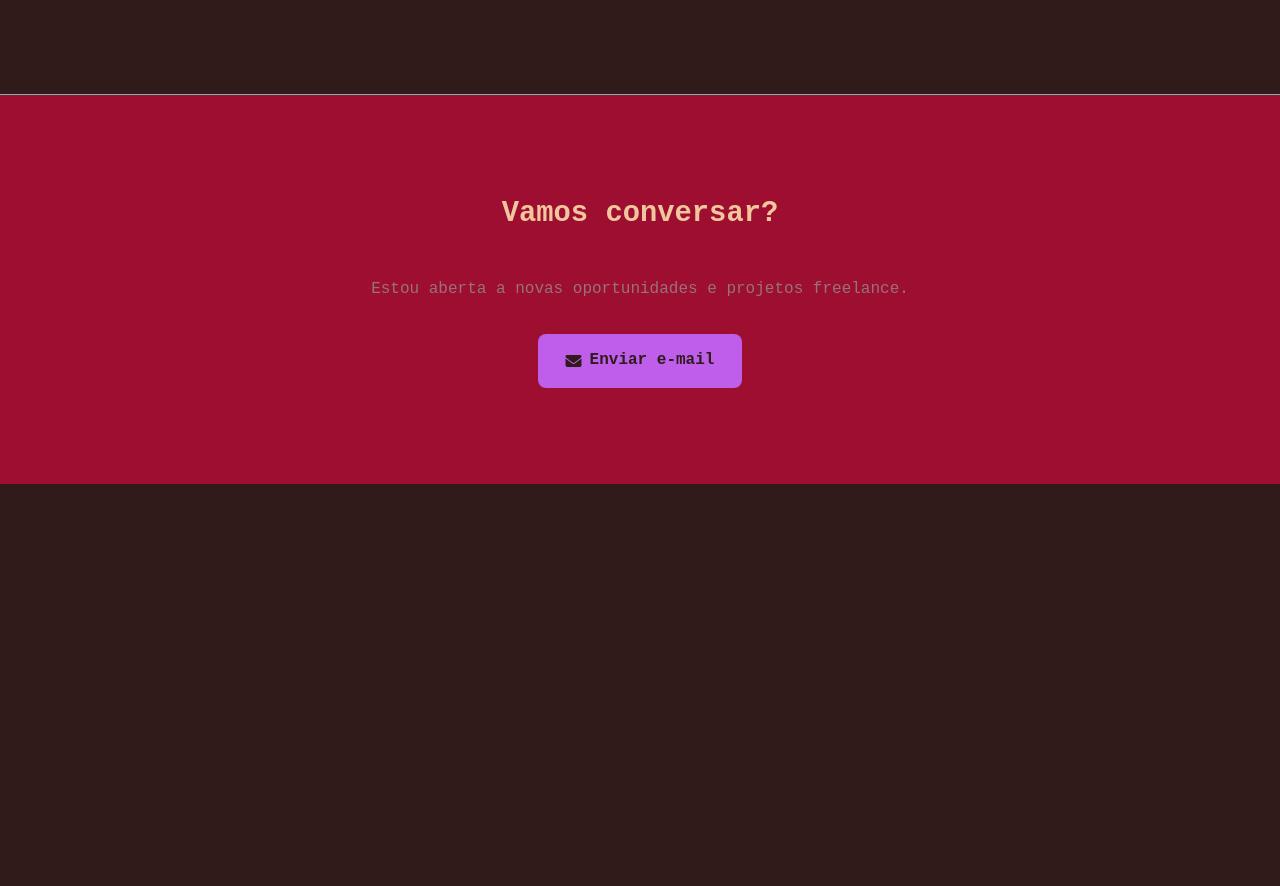
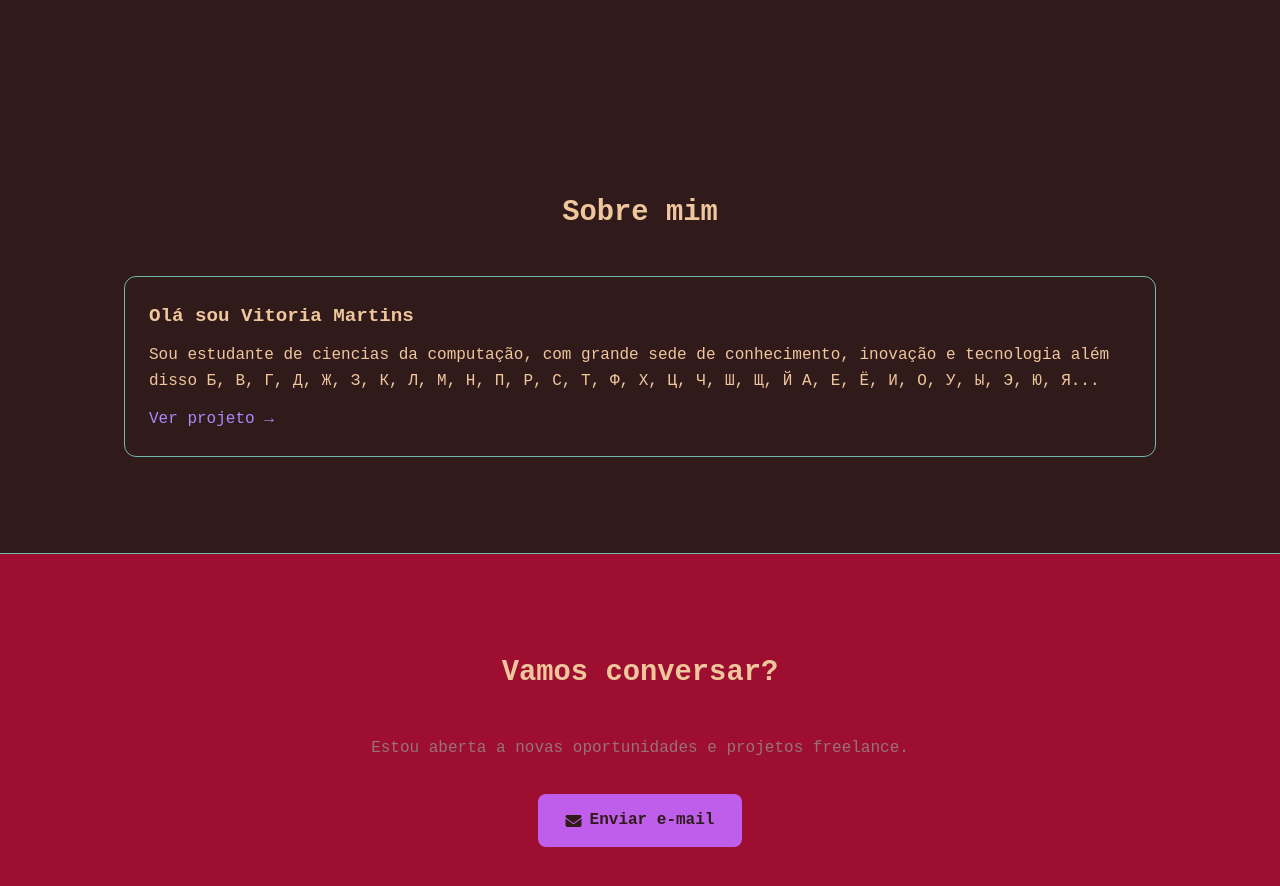
Before and after one commit to VitoriaMrrtini/TrabalhoDeEngenhariaSoftware, a plain HTML site: page index.html in a window 1280 px wide. Shown: the part 849-1735 px from the top of the page. Before the commit the page ends 1333 px from the top, so only its background shows below. Drawn offline with Linux system fonts and the light colour scheme.

Commit message:
sobre mim

```diff
--- a/index.html
+++ b/index.html
@@ -59,6 +59,23 @@
         </div>
     </section>
 
+
+
+     <section class="projects" id="sobre">
+        <h2 class="section-title">Sobre mim</h2>
+            <article class="project">
+                <h3>Olá sou Vitoria Martins</h3>
+                <p>Sou estudante de ciencias da computação, com grande sede de conhecimento, inovação e tecnologia
+                    além disso Б, В, Г, Д, Ж, З, К, Л, М, Н, П, Р, С, Т, Ф, Х, Ц, Ч, Ш, Щ, Й А, Е, Ё, И, О, У, Ы, Э, Ю, Я...</p>
+
+                <a href="https://github.com/VitoriaMrrtini/projeto-senac-novo" class="project__link">
+                    Ver projeto →
+                </a>
+            </article>
+        </div>
+    </section>
+
+
     <section class="contact" id="contato">
         <h2 class="section-title">Vamos conversar?</h2>
         <p>Estou aberta a novas oportunidades e projetos freelance.</p>
```
